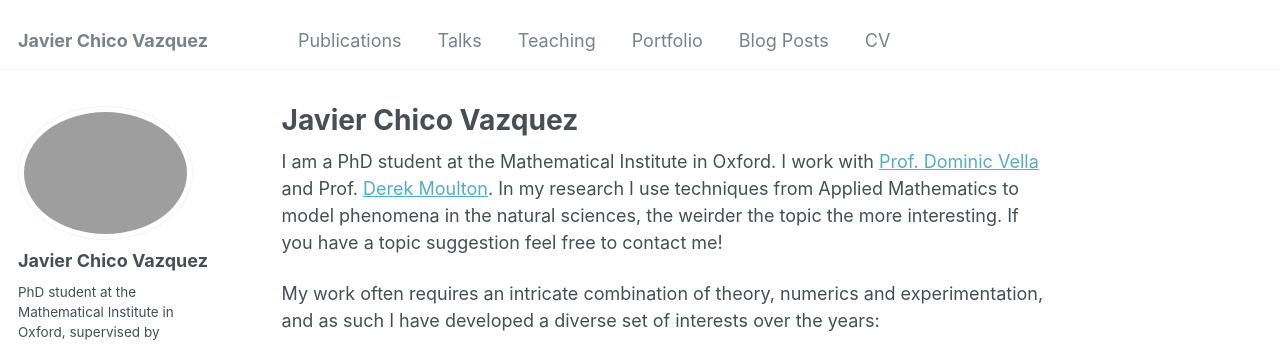
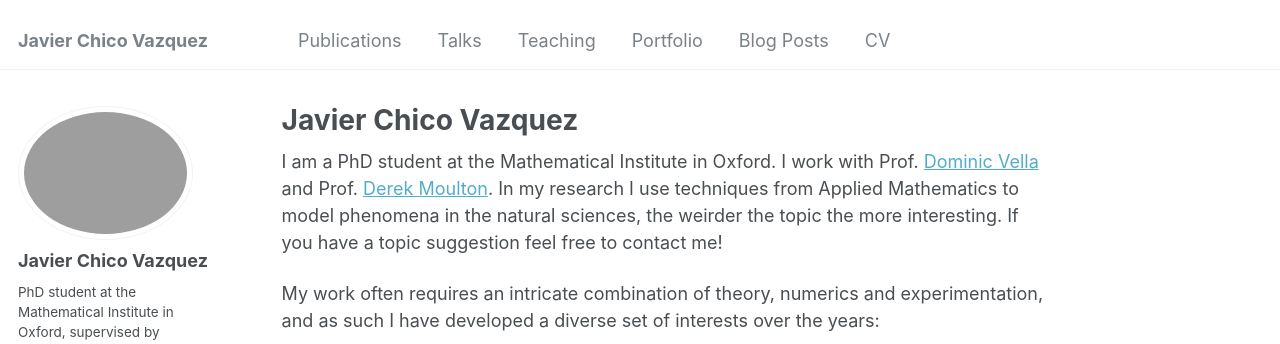
Before and after one commit to JavierChico/JavierChico.github.io, a Jekyll site: the page built from _pages/about.md, in a window 1280 px wide and 900 px high. Shown: the top 344 px of the window. Built offline with Jekyll 4.4.1, drawn with Linux system fonts in a browser that asks for light colours; some web fonts are replaced.

```diff
--- a/_pages/about.md
+++ b/_pages/about.md
@@ -7,7 +7,7 @@ redirect_from:
   - /about.html
 ---
 
-I am a PhD student at the Mathematical Institute in Oxford. I work with [Prof. Dominic Vella](https://people.maths.ox.ac.uk/vella/) and Prof. [Derek Moulton](https://people.maths.ox.ac.uk/moulton/). In my research I use techniques from Applied Mathematics to model phenomena in the natural sciences, the weirder the topic the more interesting. If you have a topic suggestion feel free to contact me!
+I am a PhD student at the Mathematical Institute in Oxford. I work with Prof. [Dominic Vella](https://people.maths.ox.ac.uk/vella/) and Prof. [Derek Moulton](https://people.maths.ox.ac.uk/moulton/). In my research I use techniques from Applied Mathematics to model phenomena in the natural sciences, the weirder the topic the more interesting. If you have a topic suggestion feel free to contact me!
 
 My work often requires an intricate combination of theory, numerics and experimentation, and as such I have developed a diverse set of interests over the years:
 * Continuum mechanics (Fluid and Solid mechanics).
```
